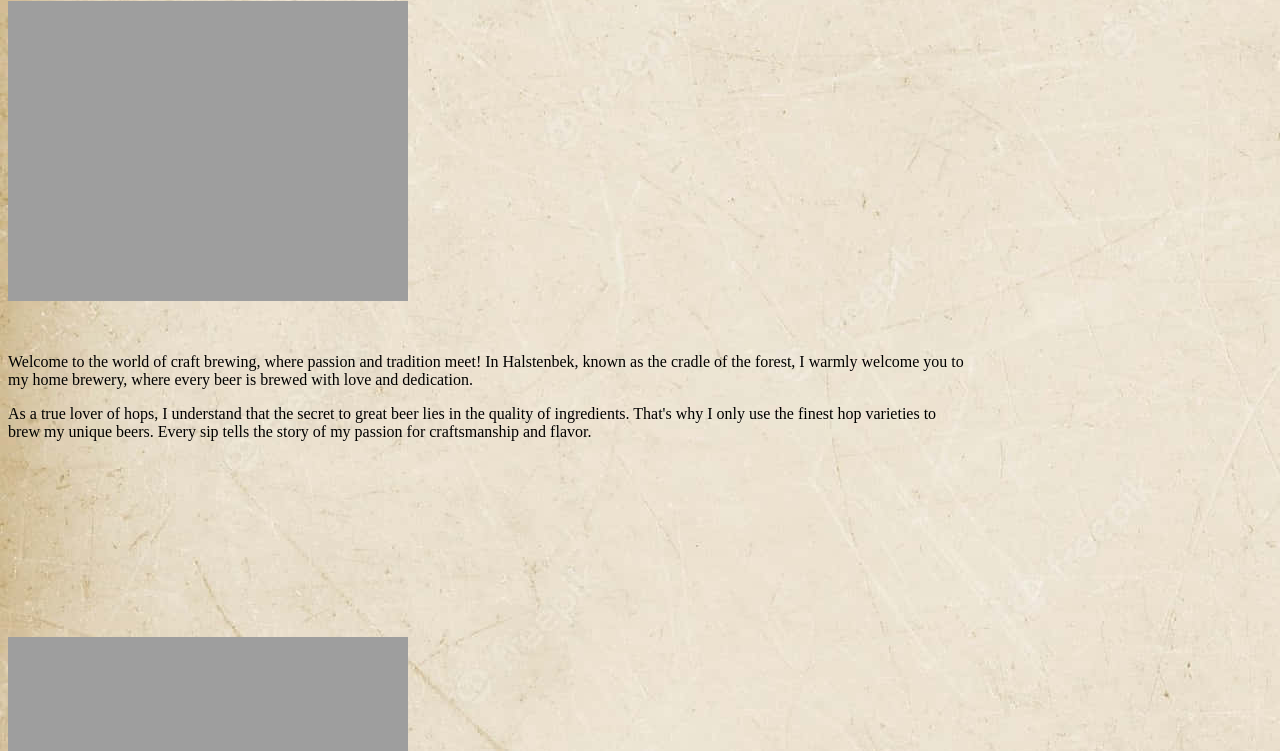
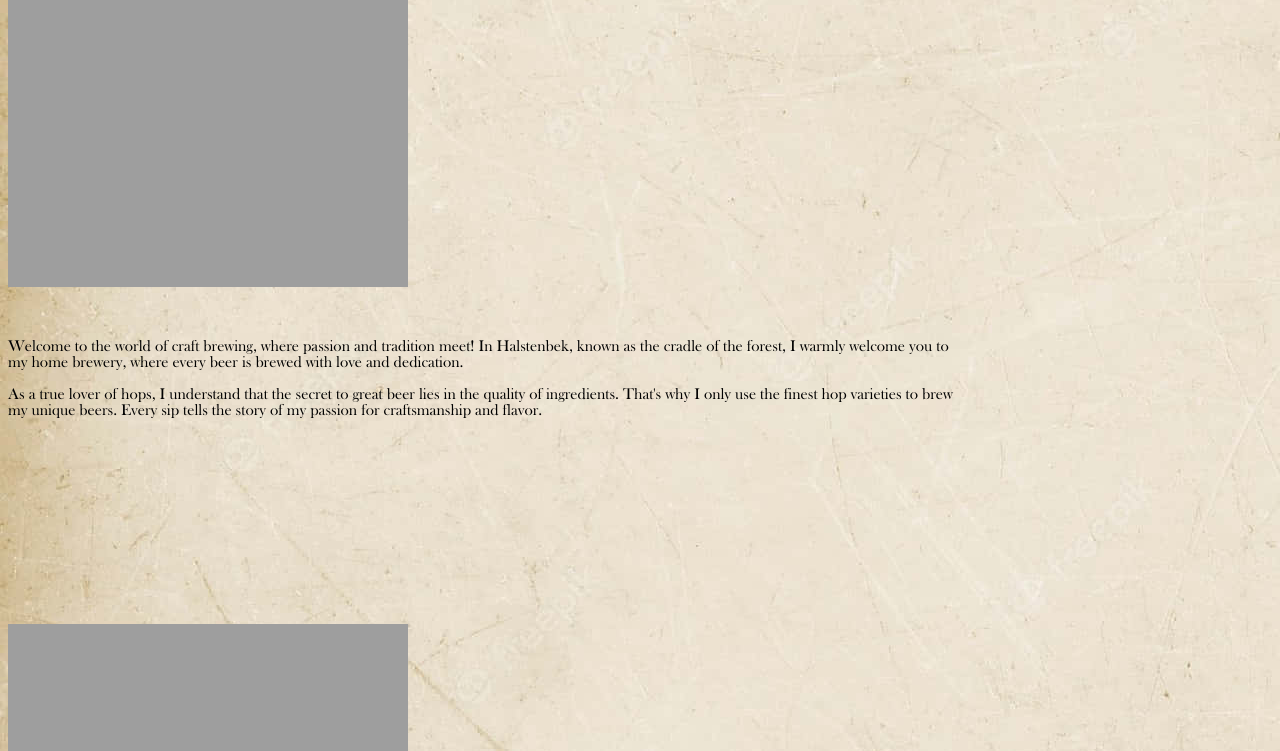
Before and after one commit to teanooki/tbrew.de, a plain HTML site: page docs/index.html in a window 1280 px wide. Shown: the part 307-1058 px from the top of the page. Drawn offline with Linux system fonts and the light colour scheme; the site is published under a folder, as on GitHub Pages, so addresses that start at the root find nothing.

Commit message:
make paths relative

```diff
--- a/docs/css/style.css
+++ b/docs/css/style.css
@@ -1,6 +1,6 @@
 @font-face {
   font-family: 'Baskerville Old Face';
-  src: url('/fonts/baskerville-old-face.ttf');
+  src: url('../fonts/baskerville-old-face.ttf');
 }
 
 body {
```
